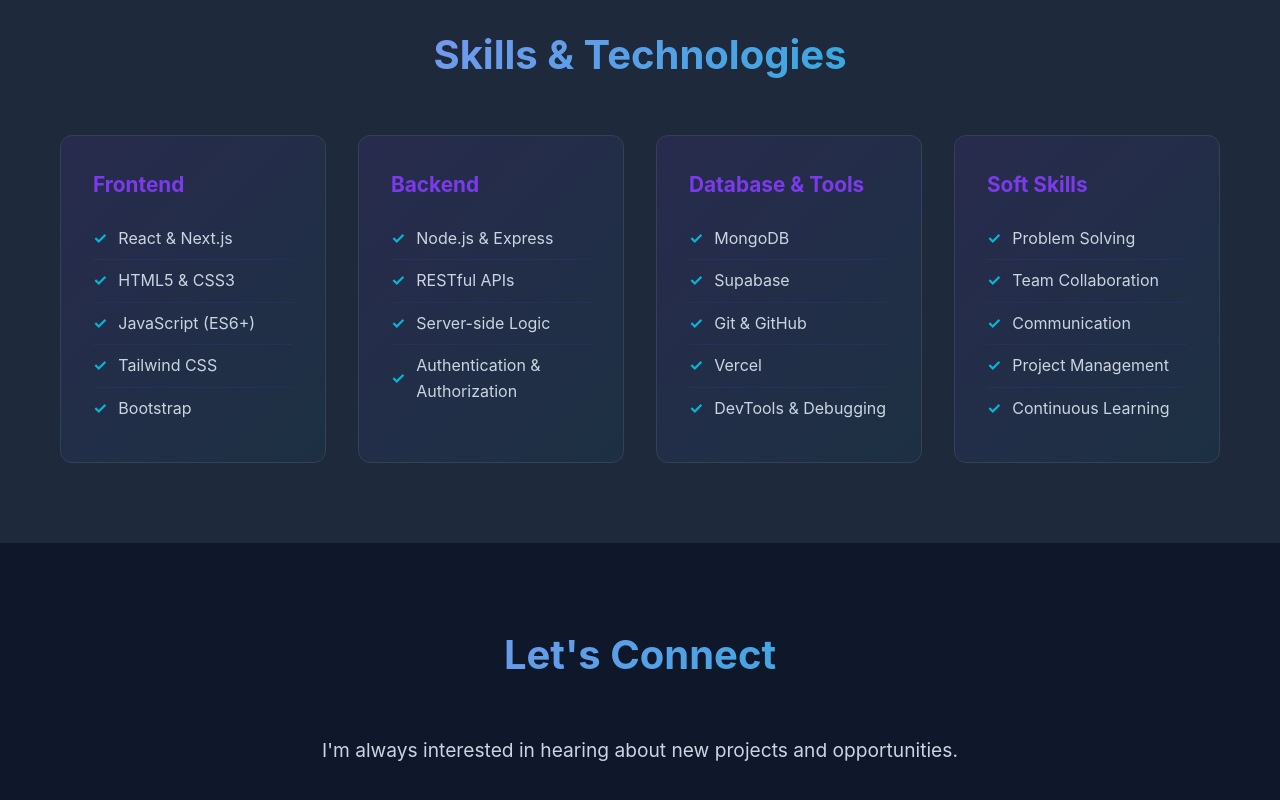
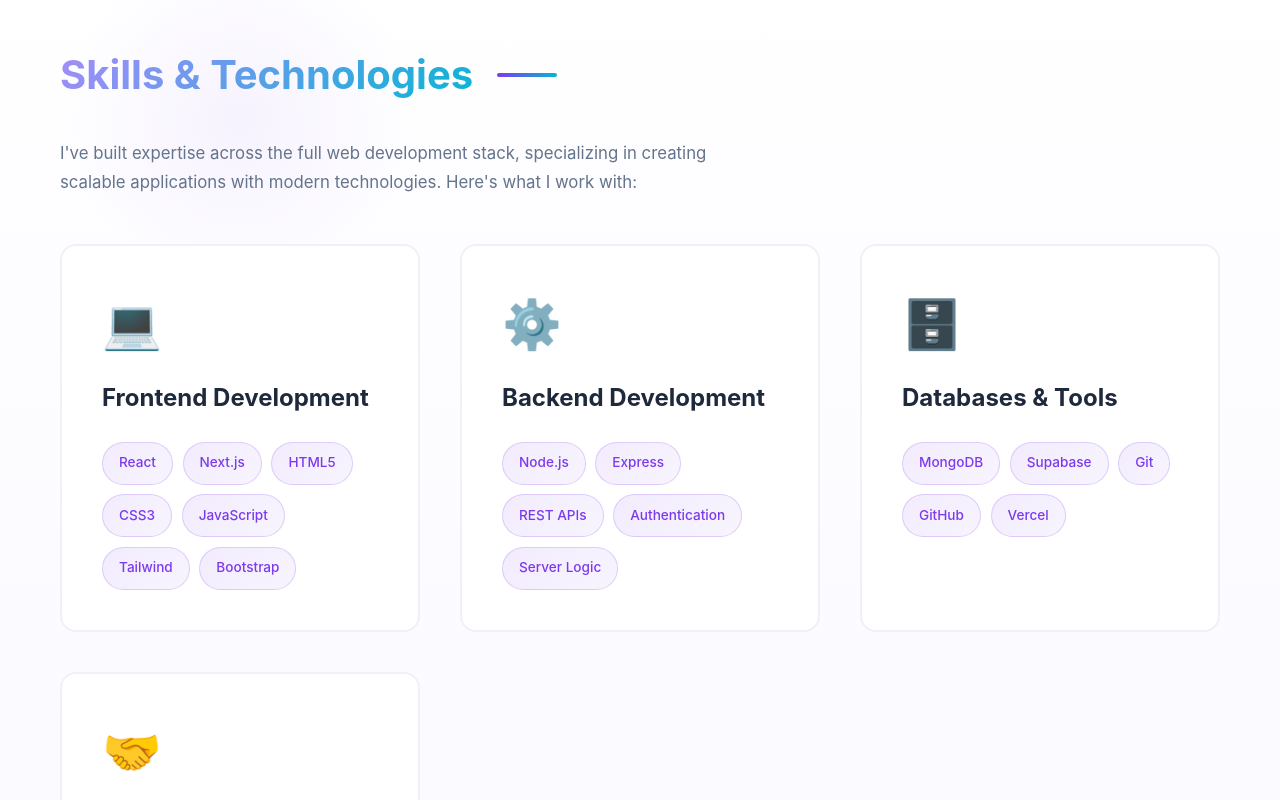
Before and after one commit to Blessbae01/BLESSING-UZOUKWU, a Next.js app: page / in a window 1280 px wide. Shown: the part 3820-4620 px from the top of the page. Built offline with nearby package versions, Linux system fonts and the light colour scheme.

Commit message:
feat: redesign Skills & Technologies with modern white background
Update HTML and CSS for creative, engaging design with skill cards.

Co-authored-by: Blessing Uzoukwu <112573736+Blessbae01@users.noreply.github.com>

```diff
--- a/app/page.tsx
+++ b/app/page.tsx
@@ -349,46 +349,59 @@ export default function Home() {
       {/* Skills Section */}
       <section id="skills" className="skills">
         <div className="container">
-          <h2 className="section-title">Skills & Technologies</h2>
+          <div className="skills-header">
+            <h2 className="section-title" style={{ color: '#1e293b' }}>Skills & Technologies</h2>
+            <div className="skills-accent"></div>
+          </div>
+          <p className="skills-intro">
+            I&apos;ve built expertise across the full web development stack, specializing in creating scalable applications with modern technologies. Here&apos;s what I work with:
+          </p>
           <div className="skills-grid">
-            <div className="skill-category">
-              <h4>Frontend</h4>
-              <ul>
-                <li>React & Next.js</li>
-                <li>HTML5 & CSS3</li>
-                <li>JavaScript (ES6+)</li>
-                <li>Tailwind CSS</li>
-                <li>Bootstrap</li>
-              </ul>
+            <div className="skill-card">
+              <div className="skill-icon">💻</div>
+              <h3>Frontend Development</h3>
+              <div className="skill-tags">
+                <span className="skill-tag">React</span>
+                <span className="skill-tag">Next.js</span>
+                <span className="skill-tag">HTML5</span>
+                <span className="skill-tag">CSS3</span>
+                <span className="skill-tag">JavaScript</span>
+                <span className="skill-tag">Tailwind</span>
+                <span className="skill-tag">Bootstrap</span>
+              </div>
             </div>
-            <div className="skill-category">
-              <h4>Backend</h4>
-              <ul>
-                <li>Node.js & Express</li>
-                <li>RESTful APIs</li>
-                <li>Server-side Logic</li>
-                <li>Authentication & Authorization</li>
-              </ul>
+            <div className="skill-card">
+              <div className="skill-icon">⚙️</div>
+              <h3>Backend Development</h3>
+              <div className="skill-tags">
+                <span className="skill-tag">Node.js</span>
+                <span className="skill-tag">Express</span>
+                <span className="skill-tag">REST APIs</span>
+                <span className="skill-tag">Authentication</span>
+                <span className="skill-tag">Server Logic</span>
+              </div>
             </div>
-            <div className="skill-category">
-              <h4>Database & Tools</h4>
-              <ul>
-                <li>MongoDB</li>
-                <li>Supabase</li>
-                <li>Git & GitHub</li>
-                <li>Vercel</li>
-                <li>DevTools & Debugging</li>
-              </ul>
+            <div className="skill-card">
+              <div className="skill-icon">🗄️</div>
+              <h3>Databases & Tools</h3>
+              <div className="skill-tags">
+                <span className="skill-tag">MongoDB</span>
+                <span className="skill-tag">Supabase</span>
+                <span className="skill-tag">Git</span>
+                <span className="skill-tag">GitHub</span>
+                <span className="skill-tag">Vercel</span>
+              </div>
             </div>
-            <div className="skill-category">
-              <h4>Soft Skills</h4>
-              <ul>
-                <li>Problem Solving</li>
-                <li>Team Collaboration</li>
-                <li>Communication</li>
-                <li>Project Management</li>
-                <li>Continuous Learning</li>
-              </ul>
+            <div className="skill-card">
+              <div className="skill-icon">🤝</div>
+              <h3>Soft Skills</h3>
+              <div className="skill-tags">
+                <span className="skill-tag">Problem Solving</span>
+                <span className="skill-tag">Collaboration</span>
+                <span className="skill-tag">Communication</span>
+                <span className="skill-tag">Leadership</span>
+                <span className="skill-tag">Adaptability</span>
+              </div>
             </div>
           </div>
         </div>
--- a/css/styles.css
+++ b/css/styles.css
@@ -928,57 +928,144 @@ pre {
 }
 
 /* Skills Section */
+/* Skills Section */
 .skills {
-  padding: 80px 0;
-  background: var(--background-light);
+  padding: 100px 0;
+  background: linear-gradient(180deg, #ffffff 0%, #f9f8ff 100%);
+  position: relative;
+  overflow: hidden;
+}
+
+.skills::before {
+  content: '';
+  position: absolute;
+  top: 0;
+  left: 5%;
+  width: 350px;
+  height: 350px;
+  background: radial-gradient(circle, rgba(124, 58, 237, 0.06) 0%, transparent 70%);
+  border-radius: 50%;
+}
+
+.skills::after {
+  content: '';
+  position: absolute;
+  bottom: -50px;
+  right: 10%;
+  width: 400px;
+  height: 400px;
+  background: radial-gradient(circle, rgba(6, 182, 212, 0.04) 0%, transparent 70%);
+  border-radius: 50%;
+}
+
+.skills-header {
+  position: relative;
+  z-index: 1;
+  margin-bottom: 2rem;
+  display: flex;
+  align-items: center;
+  gap: 1.5rem;
+}
+
+.skills-header .section-title {
+  margin: 0;
+}
+
+.skills-accent {
+  width: 60px;
+  height: 4px;
+  background: linear-gradient(90deg, var(--primary) 0%, var(--accent) 100%);
+  border-radius: 2px;
+}
+
+.skills-intro {
+  color: #64748b;
+  font-size: 1.05rem;
+  line-height: 1.7;
+  margin-bottom: 3rem;
+  max-width: 700px;
+  position: relative;
+  z-index: 1;
 }
 
 .skills-grid {
   display: grid;
-  grid-template-columns: repeat(auto-fit, minmax(250px, 1fr));
-  gap: 2rem;
+  grid-template-columns: repeat(auto-fit, minmax(280px, 1fr));
+  gap: 2.5rem;
+  position: relative;
+  z-index: 1;
 }
 
-.skill-category {
-  background: linear-gradient(135deg, rgba(124, 58, 237, 0.1) 0%, rgba(6, 182, 212, 0.05) 100%);
-  padding: 2rem;
-  border-radius: 12px;
-  border: 1px solid var(--border);
-  transition: all 0.3s ease;
+.skill-card {
+  background: #ffffff;
+  border-radius: 16px;
+  padding: 2.5rem;
+  border: 2px solid #f0f0f8;
+  transition: all 0.4s cubic-bezier(0.25, 0.8, 0.25, 1);
+  position: relative;
+  overflow: hidden;
 }
 
-.skill-category:hover {
-  border-color: var(--primary);
-  transform: translateY(-5px);
+.skill-card::before {
+  content: '';
+  position: absolute;
+  top: 0;
+  left: 0;
+  right: 0;
+  height: 4px;
+  background: linear-gradient(90deg, var(--primary) 0%, var(--accent) 100%);
+  transform: scaleX(0);
+  transform-origin: left;
+  transition: transform 0.4s ease;
 }
 
-.skill-category h4 {
-  font-size: 1.3rem;
-  margin-bottom: 1rem;
-  color: var(--primary);
+.skill-card:hover::before {
+  transform: scaleX(1);
 }
 
-.skill-category ul {
-  list-style: none;
+.skill-card:hover {
+  border-color: var(--primary);
+  box-shadow: 0 20px 50px rgba(124, 58, 237, 0.15);
+  transform: translateY(-12px);
 }
 
-.skill-category li {
-  padding: 0.5rem 0;
-  color: var(--text-secondary);
-  border-bottom: 1px solid rgba(124, 58, 237, 0.1);
-  display: flex;
-  align-items: center;
+.skill-icon {
+  font-size: 3rem;
+  margin-bottom: 1rem;
+  display: inline-block;
 }
 
-.skill-category li::before {
-  content: '✓';
-  color: var(--accent);
-  margin-right: 0.7rem;
-  font-weight: bold;
+.skill-card h3 {
+  color: #1e293b;
+  font-size: 1.5rem;
+  margin-bottom: 1.5rem;
+  font-weight: 700;
 }
 
-.skill-category li:last-child {
-  border-bottom: none;
+.skill-tags {
+  display: flex;
+  flex-wrap: wrap;
+  gap: 0.6rem;
+}
+
+.skill-tag {
+  display: inline-block;
+  background: linear-gradient(135deg, rgba(124, 58, 237, 0.1) 0%, rgba(124, 58, 237, 0.05) 100%);
+  color: var(--primary);
+  padding: 0.6rem 1rem;
+  border-radius: 24px;
+  font-size: 0.85rem;
+  font-weight: 500;
+  border: 1px solid rgba(124, 58, 237, 0.2);
+  transition: all 0.3s ease;
+  white-space: nowrap;
+}
+
+.skill-tag:hover {
+  background: var(--primary);
+  color: #ffffff;
+  border-color: var(--primary);
+  transform: scale(1.08);
 }
 
 /* Contact Section */
```
